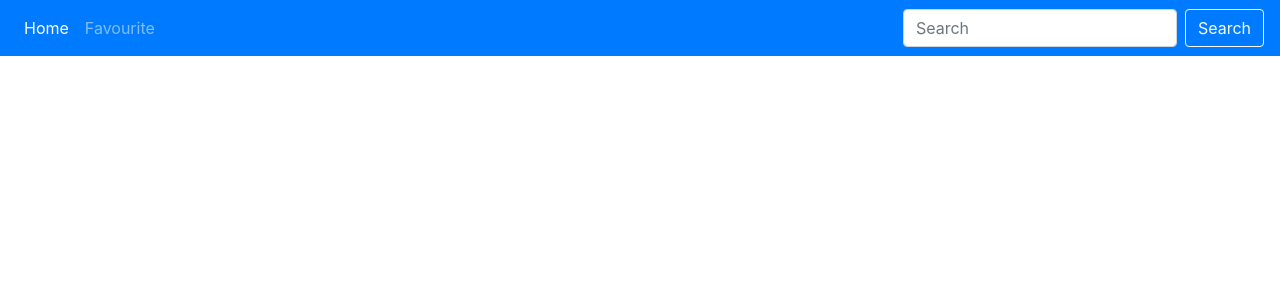
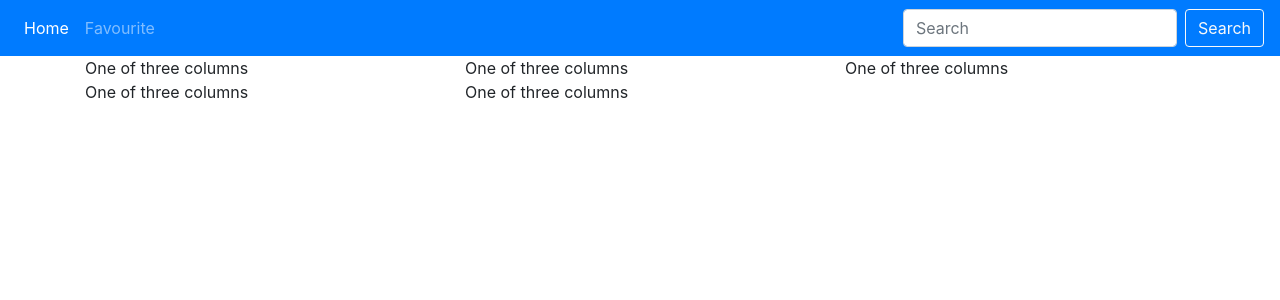
Before and after one commit to jesusmanuelir/api-book, a React app: page / in a window 1280 px wide. Shown: the top 300 px of the page. Built offline with nearby package versions, Linux system fonts and the light colour scheme.

Commit message:
add container book

```diff
--- /dev/null
+++ b/src/components/Container.jsx
@@ -0,0 +1,27 @@
+import React from 'react';
+
+const Container = () =>{
+    return(
+        <div className="container">
+        <div className="row">
+            <div className="col-4">
+            One of three columns
+            </div>
+            <div className="col-4">
+            One of three columns
+            </div>
+            <div className="col-4">
+            One of three columns
+            </div>
+            <div className="col-4">
+            One of three columns
+            </div>
+            <div className="col-4">
+            One of three columns
+            </div>
+        </div>
+        </div>
+    );
+}
+
+export default Container;
--- a/src/containers/App.jsx
+++ b/src/containers/App.jsx
@@ -1,9 +1,13 @@
 import React from 'react';
-import Header from '../components/Navbar';
+import Navbar from '../components/Navbar';
+import Container from '../components/Container';
 
 const App = () => {
     return(
-        <Header />
+        <>
+        <Navbar />
+        <Container />
+        </>
     );
 };
 
```
Also changed, not shown: src/components/Book.jsx (added, +14 -0 lines).
